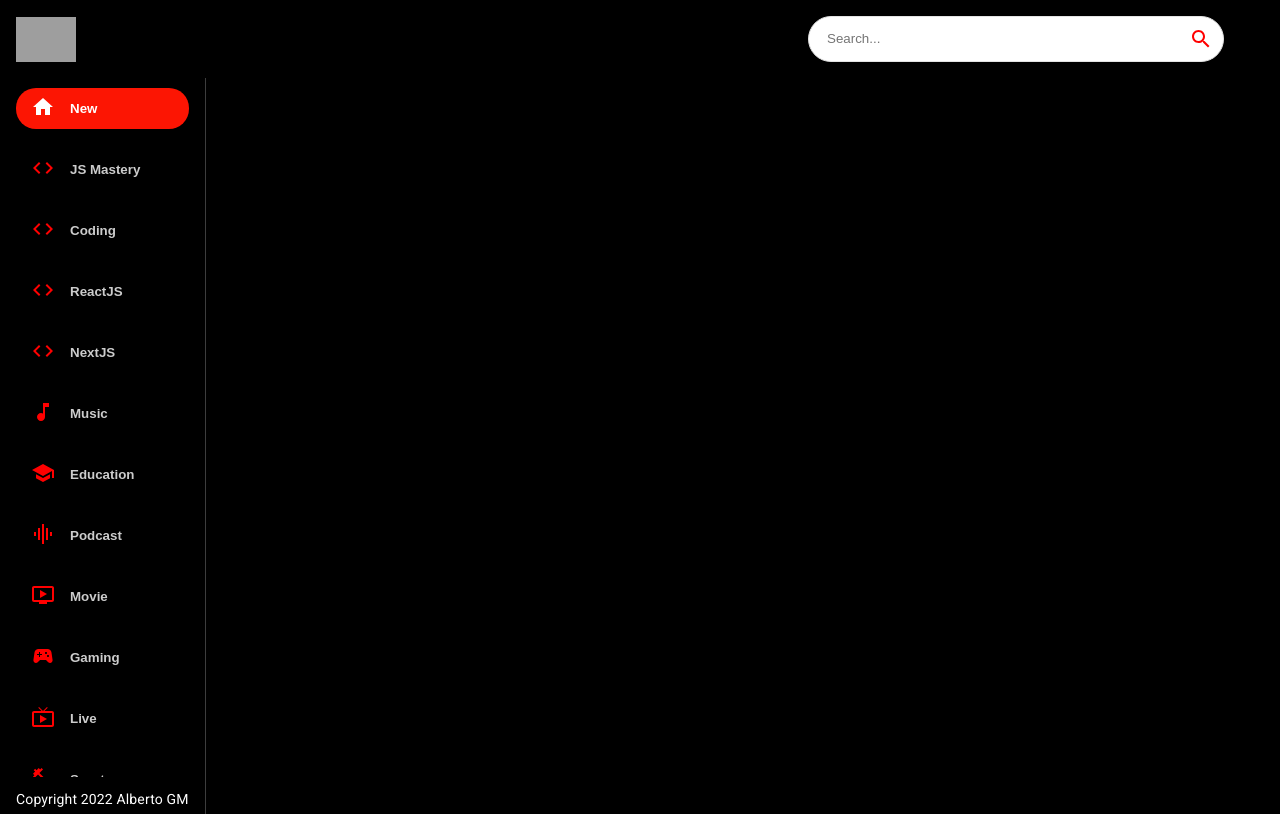
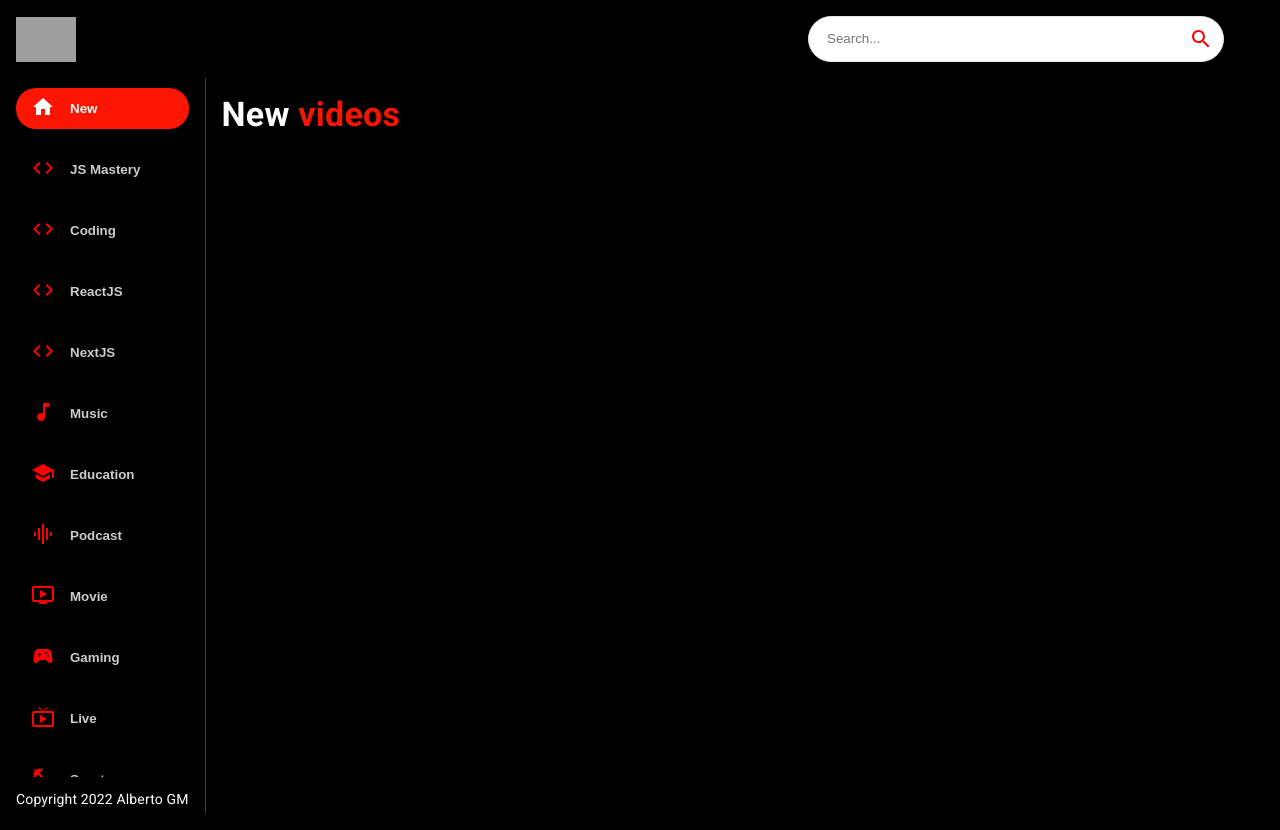
Before and after one commit to AlbertoG22/youtube-clone, a React (Vite) app: page / in a window 1280 px wide. Built offline with nearby package versions, Linux system fonts and the light colour scheme; grey boxes are pictures that could not be loaded.

Commit message:
Feed component pt.2

```diff
--- a/src/components/Feed.jsx
+++ b/src/components/Feed.jsx
@@ -9,12 +9,27 @@ export const Feed = () => {
         sx={{
           height: { sx: "auto", md: "92vh" },
           borderRight: "1px solid #3d3d3d",
-          px: { sx: 0, md: 2 }
+          px: { sx: 0, md: 2 },
         }}
       >
         <Sidebar />
-        <Typography className="copyright" variant="body2" sx={{ mt: 1.5, color: '#fff' }}>
+        <Typography
+          className="copyright"
+          variant="body2"
+          sx={{ mt: 1.5, color: "#fff" }}
+        >
           Copyright 2022 Alberto GM
+        </Typography>
+      </Box>
+
+      <Box p={2} sx={{ overflowY: "auto", height: "90vh", flex: 2 }}>
+        <Typography
+          variant="h4"
+          fontWeight="bold"
+          mb={2}
+          sx={{ color: "white" }}
+        >
+          New <span style={{ color: "#F31503" }}>videos</span>
         </Typography>
       </Box>
     </Stack>
```
Also changed, not shown: src/components/Sidebar.jsx (+6 -2 lines).
